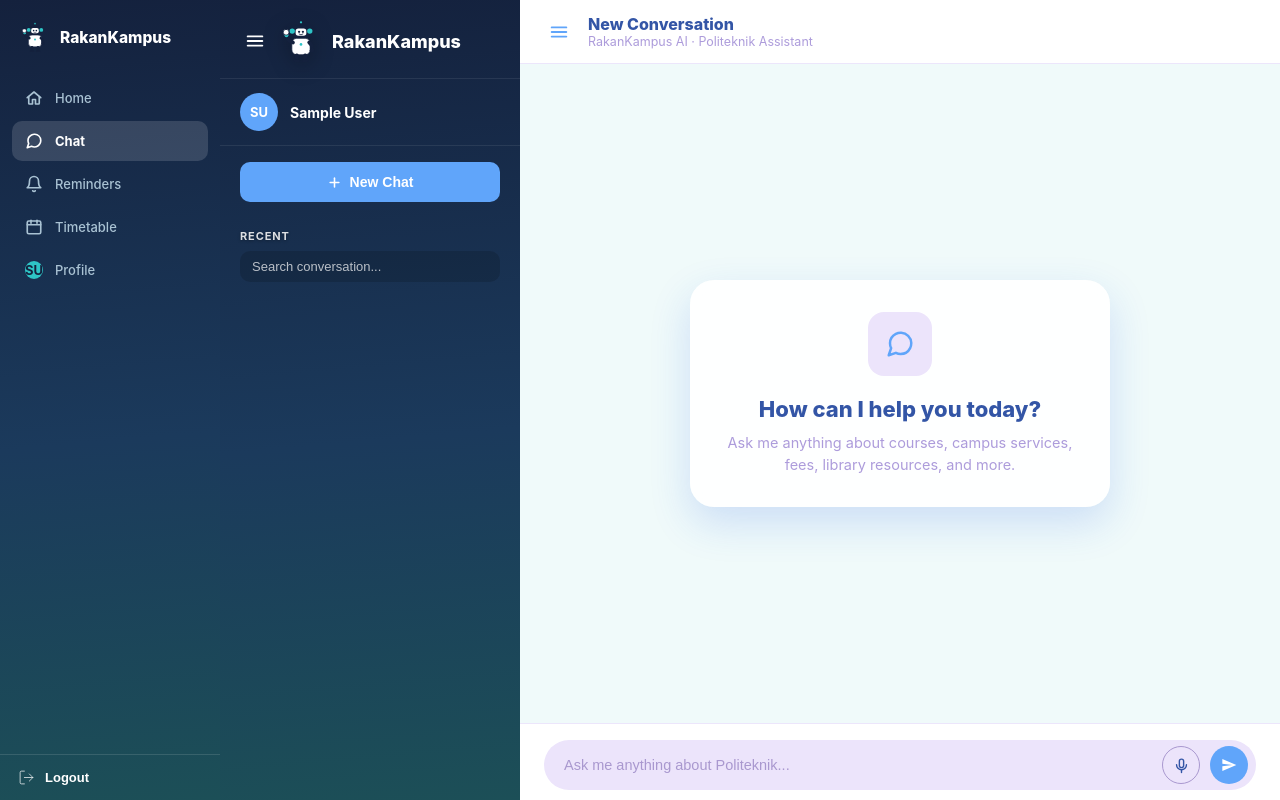
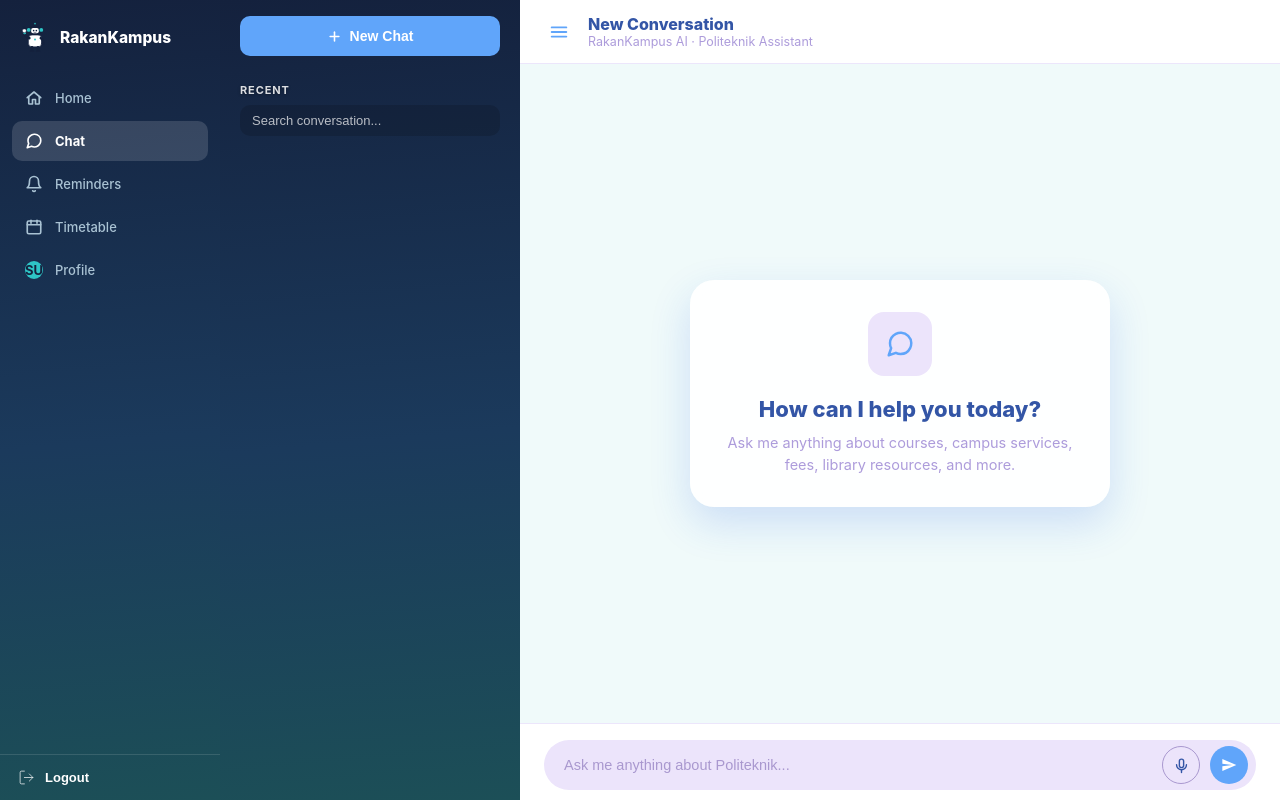
Before and after one commit to safiyirfann-bit/RakanKampus, a Laravel app: page /student/chat in a window 1280 px wide. Run offline with Laravel 12, Linux system fonts and the light colour scheme; the visitor is signed in with stand-in values (Sample User, id 1); data that the repository does not hold is empty; parts of the project's set-up code (start-up, migrations or seed data) failed here and were passed over.

Commit message:
Hide the chat panel's own branding row and profile card on desktop — it was duplicating the campus sidebar right next to it
On desktop the campus-wide sidebar (partials/app-nav.blade.php) sits
permanently on screen with its own "RakanKampus" logo and a Profile item
that already shows the user's real photo. The chat page's own conversation-
list panel was repeating both of those — its own logo+brand header row, and
its own avatar+name card above "New Chat" — right next to it, which read as
two sidebars stacked together rather than one.

Hidden at the same 861px breakpoint the campus sidebar itself appears at, so
below that (where the campus sidebar is replaced by the bottom tab bar
instead) the mobile drawer keeps both — they're what identifies the panel
while it's open and covering the screen there. The topbar hamburger
(#menuBtn) still collapses/expands the conversation list on desktop same as
before; only the in-panel close button and its header row are gone.

Co-Authored-By: Claude Sonnet 5 <noreply@anthropic.com>
Claude-Session: https://claude.ai/code/session_01Nzgum2UbwmfoG63jQr4vdC

```diff
--- a/resources/views/chat.blade.php
+++ b/resources/views/chat.blade.php
@@ -509,6 +509,22 @@
     50% { background-position: 100% 50%; }
     100% { background-position: 0% 50%; }
   }
+
+  @media (min-width: 861px) {
+    /* From this width up, the campus-wide sidebar (partials/app-nav.blade.php)
+       is already on screen with its own "RakanKampus" branding and a Profile
+       item showing the user's real photo — so this panel repeating both as
+       its own header row + avatar/name card was just the same two things
+       twice, not new information. Below 861px there's no such persistent
+       sidebar (it's replaced by the bottom tab bar), so the mobile drawer
+       keeps both: they're what identifies the panel while it's open and
+       covering the screen. Placed last so it wins over the base rules above
+       at this width, since both share the same selector specificity. */
+    .sidebar-header,
+    .sidebar-user {
+      display: none;
+    }
+  }
 </style>
 </head>
 <body>
```
